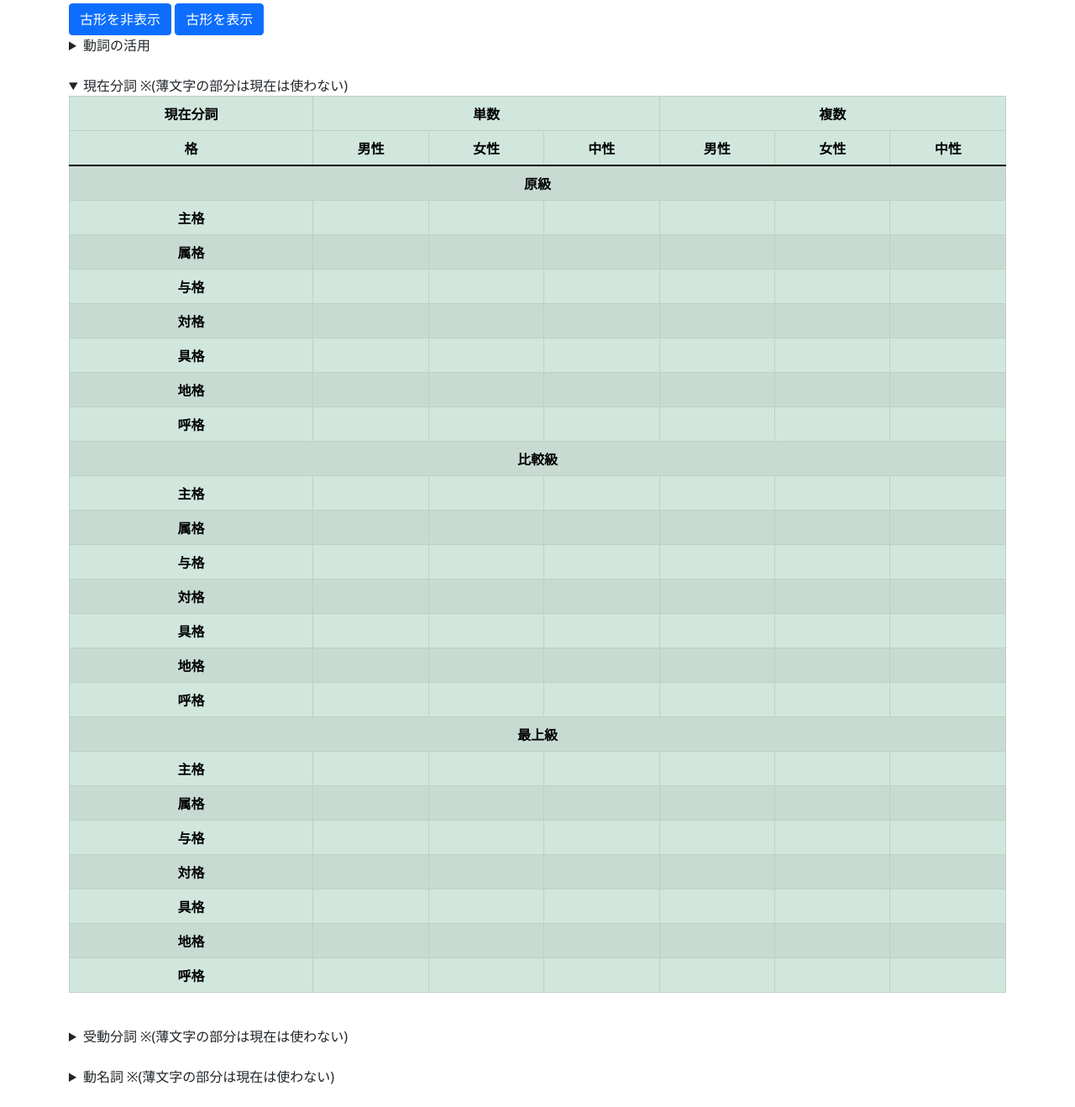
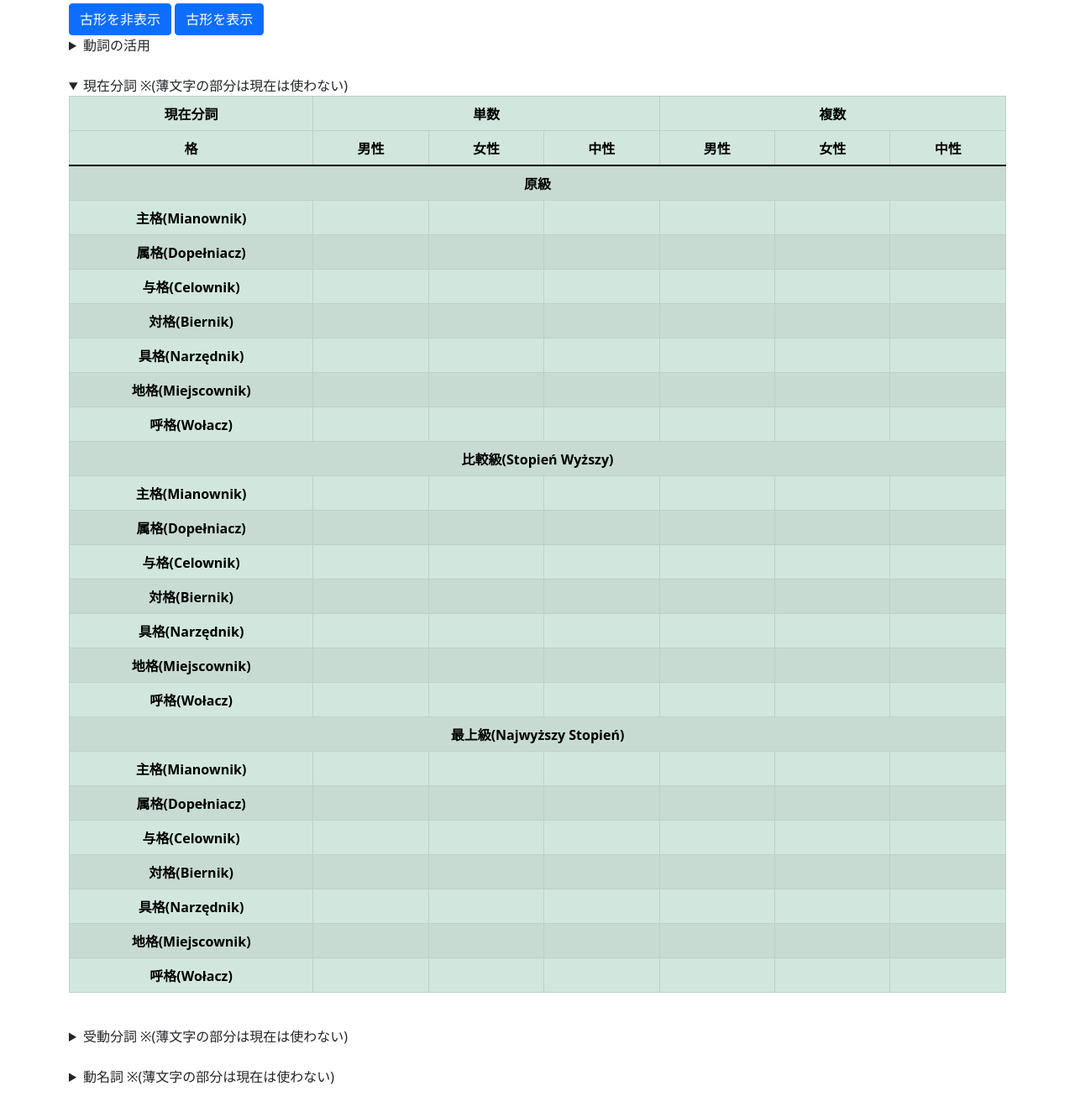
Before and after one commit to Anarcho-Hacktivist-JP/indoeuropean_dictionary, a PHP site: page /polish/dictionary_polish_verb.php in a window 1280 px wide, after a click on "現在分詞 ※(薄文字の部分は現在は使わない)". Shown: the part 918-2236 px from the top of the page at 84% size. Run offline with PHP 8.4, Linux system fonts and the light colour scheme; data that the repository does not hold is empty; some libraries are stand-ins or nearby versions.

Commit message:
本日分の修正

```diff
--- a/html/language_class/IndoEuropean_noun_class.php
+++ b/html/language_class/IndoEuropean_noun_class.php
@@ -3493,7 +3493,9 @@ class Polish_Noun extends Noun_Common_IE{
 		}
 
 		// 連音処理
-		$noun = Polish_Common::polish_sandhi($noun);
+		if($case_suffix == ""){
+			$noun = Polish_Common::polish_sandhi($noun);
+		}
 
 		// 結果を返す
 		return $noun;
--- a/html/language_class/Polish_Common.php
+++ b/html/language_class/Polish_Common.php
@@ -585,30 +585,59 @@ class Polish_Common extends Common_IE{
 		// 表を返す。
 		return '
 			<tr><th class="text-center" scope="row" colspan="10">原級</th></tr>
-			<tr><th class="text-center" scope="row">主格</th><td></td><td></td><td></td><td class="table-archaic"></td><td class="table-archaic"></td><td class="table-archaic"></td><td></td><td></td><td></td></tr>
-			<tr><th class="text-center" scope="row">属格</th><td></td><td></td><td></td><td class="table-archaic"></td><td class="table-archaic"></td><td class="table-archaic"></td><td></td><td></td><td></td></tr>
-			<tr><th class="text-center" scope="row">与格</th><td></td><td></td><td></td><td class="table-archaic"></td><td class="table-archaic"></td><td class="table-archaic"></td><td></td><td></td><td></td></tr>
-			<tr><th class="text-center" scope="row">対格</th><td></td><td></td><td></td><td class="table-archaic"></td><td class="table-archaic"></td><td class="table-archaic"></td><td></td><td></td><td></td></tr>
-			<tr><th class="text-center" scope="row">具格</th><td></td><td></td><td></td><td class="table-archaic"></td><td class="table-archaic"></td><td class="table-archaic"></td><td></td><td></td><td></td></tr>
-			<tr><th class="text-center" scope="row">地格</th><td></td><td></td><td></td><td class="table-archaic"></td><td class="table-archaic"></td><td class="table-archaic"></td><td></td><td></td><td></td></tr>
-			<tr><th class="text-center" scope="row">呼格</th><td></td><td></td><td></td><td class="table-archaic"></td><td class="table-archaic"></td><td class="table-archaic"></td><td></td><td></td><td></td></tr>
-			<tr><th class="text-center" scope="row" colspan="10">比較級</th></tr>
-			<tr><th class="text-center" scope="row">主格</th><td></td><td></td><td></td><td class="table-archaic"></td><td class="table-archaic"></td><td class="table-archaic"></td><td></td><td></td><td></td></tr>
-			<tr><th class="text-center" scope="row">属格</th><td></td><td></td><td></td><td class="table-archaic"></td><td class="table-archaic"></td><td class="table-archaic"></td><td></td><td></td><td></td></tr>
-			<tr><th class="text-center" scope="row">与格</th><td></td><td></td><td></td><td class="table-archaic"></td><td class="table-archaic"></td><td class="table-archaic"></td><td></td><td></td><td></td></tr>
-			<tr><th class="text-center" scope="row">対格</th><td></td><td></td><td></td><td class="table-archaic"></td><td class="table-archaic"></td><td class="table-archaic"></td><td></td><td></td><td></td></tr>
-			<tr><th class="text-center" scope="row">具格</th><td></td><td></td><td></td><td class="table-archaic"></td><td class="table-archaic"></td><td class="table-archaic"></td><td></td><td></td><td></td></tr>
-			<tr><th class="text-center" scope="row">地格</th><td></td><td></td><td></td><td class="table-archaic"></td><td class="table-archaic"></td><td class="table-archaic"></td><td></td><td></td><td></td></tr>
-			<tr><th class="text-center" scope="row">呼格</th><td></td><td></td><td></td><td class="table-archaic"></td><td class="table-archaic"></td><td class="table-archaic"></td><td></td><td></td><td></td></tr>
-			<tr><th class="text-center" scope="row" colspan="10">最上級</th></tr>
-			<tr><th class="text-center" scope="row">主格</th><td></td><td></td><td></td><td class="table-archaic"></td><td class="table-archaic"></td><td class="table-archaic"></td><td></td><td></td><td></td></tr>
-			<tr><th class="text-center" scope="row">属格</th><td></td><td></td><td></td><td class="table-archaic"></td><td class="table-archaic"></td><td class="table-archaic"></td><td></td><td></td><td></td></tr>
-			<tr><th class="text-center" scope="row">与格</th><td></td><td></td><td></td><td class="table-archaic"></td><td class="table-archaic"></td><td class="table-archaic"></td><td></td><td></td><td></td></tr>
-			<tr><th class="text-center" scope="row">対格</th><td></td><td></td><td></td><td class="table-archaic"></td><td class="table-archaic"></td><td class="table-archaic"></td><td></td><td></td><td></td></tr>
-			<tr><th class="text-center" scope="row">具格</th><td></td><td></td><td></td><td class="table-archaic"></td><td class="table-archaic"></td><td class="table-archaic"></td><td></td><td></td><td></td></tr>
-			<tr><th class="text-center" scope="row">地格</th><td></td><td></td><td></td><td class="table-archaic"></td><td class="table-archaic"></td><td class="table-archaic"></td><td></td><td></td><td></td></tr>
-			<tr><th class="text-center" scope="row">呼格</th><td></td><td></td><td></td><td class="table-archaic"></td><td class="table-archaic"></td><td class="table-archaic"></td><td></td><td></td><td></td></tr>
+			<tr><th class="text-center" scope="row">主格(Mianownik)</th><td></td><td></td><td></td><td class="table-archaic"></td><td class="table-archaic"></td><td class="table-archaic"></td><td></td><td></td><td></td></tr>
+			<tr><th class="text-center" scope="row">属格(Dopełniacz)</th><td></td><td></td><td></td><td class="table-archaic"></td><td class="table-archaic"></td><td class="table-archaic"></td><td></td><td></td><td></td></tr>
+			<tr><th class="text-center" scope="row">与格(Celownik)</th><td></td><td></td><td></td><td class="table-archaic"></td><td class="table-archaic"></td><td class="table-archaic"></td><td></td><td></td><td></td></tr>
+			<tr><th class="text-center" scope="row">対格(Biernik)</th><td></td><td></td><td></td><td class="table-archaic"></td><td class="table-archaic"></td><td class="table-archaic"></td><td></td><td></td><td></td></tr>
+			<tr><th class="text-center" scope="row">具格(Narzędnik)</th><td></td><td></td><td></td><td class="table-archaic"></td><td class="table-archaic"></td><td class="table-archaic"></td><td></td><td></td><td></td></tr>
+			<tr><th class="text-center" scope="row">地格(Miejscownik)</th><td></td><td></td><td></td><td class="table-archaic"></td><td class="table-archaic"></td><td class="table-archaic"></td><td></td><td></td><td></td></tr>
+			<tr><th class="text-center" scope="row">呼格(Wołacz)</th><td></td><td></td><td></td><td class="table-archaic"></td><td class="table-archaic"></td><td class="table-archaic"></td><td></td><td></td><td></td></tr>
+			<tr><th class="text-center" scope="row" colspan="10">比較級(Stopień Wyższy)</th></tr>
+			<tr><th class="text-center" scope="row">主格(Mianownik)</th><td></td><td></td><td></td><td class="table-archaic"></td><td class="table-archaic"></td><td class="table-archaic"></td><td></td><td></td><td></td></tr>
+			<tr><th class="text-center" scope="row">属格(Dopełniacz)</th><td></td><td></td><td></td><td class="table-archaic"></td><td class="table-archaic"></td><td class="table-archaic"></td><td></td><td></td><td></td></tr>
+			<tr><th class="text-center" scope="row">与格(Celownik)</th><td></td><td></td><td></td><td class="table-archaic"></td><td class="table-archaic"></td><td class="table-archaic"></td><td></td><td></td><td></td></tr>
+			<tr><th class="text-center" scope="row">対格(Biernik)</th><td></td><td></td><td></td><td class="table-archaic"></td><td class="table-archaic"></td><td class="table-archaic"></td><td></td><td></td><td></td></tr>
+			<tr><th class="text-center" scope="row">具格(Narzędnik)</th><td></td><td></td><td></td><td class="table-archaic"></td><td class="table-archaic"></td><td class="table-archaic"></td><td></td><td></td><td></td></tr>
+			<tr><th class="text-center" scope="row">地格(Miejscownik)</th><td></td><td></td><td></td><td class="table-archaic"></td><td class="table-archaic"></td><td class="table-archaic"></td><td></td><td></td><td></td></tr>
+			<tr><th class="text-center" scope="row">呼格(Wołacz)</th><td></td><td></td><td></td><td class="table-archaic"></td><td class="table-archaic"></td><td class="table-archaic"></td><td></td><td></td><td></td></tr>
+			<tr><th class="text-center" scope="row" colspan="10">最上級(Najwyższy Stopień)</th></tr>
+			<tr><th class="text-center" scope="row">主格(Mianownik)</th><td></td><td></td><td></td><td class="table-archaic"></td><td class="table-archaic"></td><td class="table-archaic"></td><td></td><td></td><td></td></tr>
+			<tr><th class="text-center" scope="row">属格(Dopełniacz)</th><td></td><td></td><td></td><td class="table-archaic"></td><td class="table-archaic"></td><td class="table-archaic"></td><td></td><td></td><td></td></tr>
+			<tr><th class="text-center" scope="row">与格(Celownik)</th><td></td><td></td><td></td><td class="table-archaic"></td><td class="table-archaic"></td><td class="table-archaic"></td><td></td><td></td><td></td></tr>
+			<tr><th class="text-center" scope="row">対格(Biernik)</th><td></td><td></td><td></td><td class="table-archaic"></td><td class="table-archaic"></td><td class="table-archaic"></td><td></td><td></td><td></td></tr>
+			<tr><th class="text-center" scope="row">具格(Narzędnik)</th><td></td><td></td><td></td><td class="table-archaic"></td><td class="table-archaic"></td><td class="table-archaic"></td><td></td><td></td><td></td></tr>
+			<tr><th class="text-center" scope="row">地格(Miejscownik)</th><td></td><td></td><td></td><td class="table-archaic"></td><td class="table-archaic"></td><td class="table-archaic"></td><td></td><td></td><td></td></tr>
+			<tr><th class="text-center" scope="row">呼格(Wołacz)</th><td></td><td></td><td></td><td class="table-archaic"></td><td class="table-archaic"></td><td class="table-archaic"></td><td></td><td></td><td></td></tr>
 			';
+	}
+
+	// 名詞の活用表(タイトル)を作る。
+	public static function make_noun_column_chart(){
+		// タイトルを入れて表を返す。
+		return '
+		<thead>
+			<tr><th scope="row" class="text-center" style="width:10%">格</th>
+		  		<th scope="col" class="text-center" style="width:30%">単数</th>
+		  		<th scope="col" class="table-archaic text-center" style="width:30%">双数</th>
+		  		<th scope="col" class="text-center" style="width:30%">複数</th>
+			</tr>
+	  	</thead>';
+	}
+
+	// 名詞の活用表を作る。
+	public static function make_noun_chart(){
+
+		// 表を返す。
+		return '
+		<tbody>
+			<tr><th class="text-center" scope="row">主格(Mianownik)</th><td></td><td class="table-archaic"></td><td></td></tr>
+			<tr><th class="text-center" scope="row">属格(Dopełniacz)</th><td></td><td class="table-archaic"></td><td></td></tr>
+			<tr><th class="text-center" scope="row">与格(Celownik)</th><td></td><td class="table-archaic"></td><td></td></tr>
+			<tr><th class="text-center" scope="row">対格(Biernik)</th><td></td><td class="table-archaic"></td><td></td></tr>
+			<tr><th class="text-center" scope="row">具格(Narzędnik)</th><td></td><td class="table-archaic"></td><td></td></tr>
+			<tr><th class="text-center" scope="row">地格(Miejscownik)</th><td></td><td class="table-archaic"></td><td></td></tr>
+			<tr><th class="text-center" scope="row">呼格(Wołacz)</th><td></td><td class="table-archaic"></td><td></td></tr>
+	  	</tbody>';
 	}
 
 	// 特殊文字入力ボタンを配置する。
@@ -753,31 +782,31 @@ class Polish_Common extends Common_IE{
 		<section class="row">
 		  <div class="col-md-3">
 			<input type="radio" name="case" class="btn-check" id="btn-nom" autocomplete="off" value="'.Commons::NOMINATIVE.'">
-			<label class="btn btn-primary w-100 mb-3 fs-3" for="btn-nom">主格</label>
+			<label class="btn btn-primary w-100 mb-3 fs-3" for="btn-nom">主格('.Commons::NOMINATIVE.')</label>
 		  </div>
 		  <div class="col-md-3">
 			<input type="radio" name="case" class="btn-check" id="btn-gen" autocomplete="off" value="'.Commons::GENETIVE.'">
-			<label class="btn btn-primary w-100 mb-3 fs-3" for="btn-gen">属格</label>
+			<label class="btn btn-primary w-100 mb-3 fs-3" for="btn-gen">属格('.Commons::GENETIVE.')</label>
 		  </div>
 		  <div class="col-md-3">
 			<input type="radio" name="case" class="btn-check" id="btn-dat" autocomplete="off" value="'.Commons::DATIVE.'">
-			<label class="btn btn-primary w-100 mb-3 fs-3" for="btn-dat">与格</label>
+			<label class="btn btn-primary w-100 mb-3 fs-3" for="btn-dat">与格('.Commons::DATIVE.')</label>
 		  </div>
 		  <div class="col-md-3">
 			<input type="radio" name="case" class="btn-check" id="btn-acc" autocomplete="off" value="'.Commons::ACCUSATIVE.'">
-			<label class="btn btn-primary w-100 mb-3 fs-3" for="btn-acc">対格</label>
+			<label class="btn btn-primary w-100 mb-3 fs-3" for="btn-acc">対格('.Commons::ACCUSATIVE.')</label>
 		  </div>
 		  <div class="col-md-3">
 			<input type="radio" name="case" class="btn-check" id="btn-ins" autocomplete="off" value="'.Commons::INSTRUMENTAL.'">
-			<label class="btn btn-primary w-100 mb-3 fs-3" for="btn-ins">具格</label>
+			<label class="btn btn-primary w-100 mb-3 fs-3" for="btn-ins">具格('.Commons::INSTRUMENTAL.')</label>
 		  </div>
 		  <div class="col-md-3">
 			<input type="radio" name="case" class="btn-check" id="btn-loc" autocomplete="off" value="'.Commons::LOCATIVE.'">
-			<label class="btn btn-primary w-100 mb-3 fs-3" for="btn-loc">地格</label>
+			<label class="btn btn-primary w-100 mb-3 fs-3" for="btn-loc">地格('.Commons::LOCATIVE.')</label>
 		  </div>
 		  <div class="col-md-3">
 			<input type="radio" name="case" class="btn-check" id="btn-voc" autocomplete="off" value="'.Commons::VOCATIVE.'">
-			<label class="btn btn-primary w-100 mb-3 fs-3" for="btn-voc">呼格</label>
+			<label class="btn btn-primary w-100 mb-3 fs-3" for="btn-voc">呼格('.Commons::VOCATIVE.')</label>
 		  </div>';
 
 		// 全ての選択肢を入れる場合は、ボタンを追加
--- a/html/polish/dictionary_polish_verb.php
+++ b/html/polish/dictionary_polish_verb.php
@@ -317,22 +317,8 @@ if($input_verb != "" && $janome_result[0][1] == "名詞" && count($janome_result
       <details>
         <summary>動名詞 ※(薄文字の部分は現在は使わない)</summary>
         <table class="table table-success table-bordered table-striped table-hover text-nowrap" id="verbal-noun-table">
-          <thead>
-            <tr><th scope="row" style="width:10%">格</th>
-              <th scope="col" class="text-center" style="width:30%">単数</th>
-              <th scope="col" class="table-archaic text-center" style="width:30%">双数</th>
-              <th scope="col" class="text-center" style="width:30%">複数</th>
-            </tr>
-          </thead>
-            <tbody>
-              <tr><th class="text-center" scope="row">主格</th><td></td><td class="table-archaic"></td><td></td></tr>
-              <tr><th class="text-center" scope="row">属格</th><td></td><td class="table-archaic"></td><td></td></tr>
-              <tr><th class="text-center" scope="row">与格</th><td></td><td class="table-archaic"></td><td></td></tr>
-              <tr><th class="text-center" scope="row">対格</th><td></td><td class="table-archaic"></td><td></td></tr>
-              <tr><th class="text-center" scope="row">具格</th><td></td><td class="table-archaic"></td><td></td></tr>
-              <tr><th class="text-center" scope="row">地格</th><td></td><td class="table-archaic"></td><td></td></tr>
-              <tr><th class="text-center" scope="row">呼格</th><td></td><td class="table-archaic"></td><td></td></tr>
-            </tbody>
+          <?php echo Polish_Common::make_noun_column_chart(); ?>
+          <?php echo Polish_Common::make_noun_chart(); ?>
         </table>
       </details><br>
     </div>
--- a/html/polish/practice_polish_adjective.php
+++ b/html/polish/practice_polish_adjective.php
@@ -61,7 +61,7 @@ $question_data = $adjective_polish->get_form_by_number_case_gender_grade($case,
       <div class="input-group mb-3">
         <input type="text" class="form-control" aria-describedby="basic-addon2" id="input-answer" placeholder="答えを入れる">
         <div class="input-group-append">
-          <button class="btn btn-outline-secondary" type="button" id="button-answer">Button</button>
+          <button class="btn btn-outline-secondary" type="button" id="button-answer">答え合わせ</button>
         </div>
       </div>
       <?php echo Polish_Common::input_special_button(); ?>
--- a/html/polish/practice_polish_adjective2.php
+++ b/html/polish/practice_polish_adjective2.php
@@ -60,7 +60,7 @@ $question_data = $adjective_polish->get_form_by_number_case_gender_grade($case,
         <?php echo Polish_Common::number_selection_button(); ?>
         <?php echo Polish_Common::case_selection_button(); ?>
         <div class="input-group-append">
-          <button class="btn btn-outline-secondary" type="button" id="button-answer">Button</button>
+          <button class="btn btn-outline-secondary" type="button" id="button-answer">答え合わせ</button>
         </div>
       </div>
     </div>
--- a/html/polish/practice_polish_noun.php
+++ b/html/polish/practice_polish_noun.php
@@ -62,7 +62,7 @@ $question_data = $latin_noun->get_form_by_number_case($case, $number);
       <div class="input-group mb-3">
         <input type="text" class="form-control" aria-describedby="basic-addon2" id="input-answer" placeholder="答えを入れる">
         <div class="input-group-append">
-          <button class="btn btn-outline-secondary" type="button" id="button-answer">Button</button>
+          <button class="btn btn-outline-secondary" type="button" id="button-answer">答え合わせ</button>
         </div>
       </div>
       <?php echo Polish_Common::input_special_button(); ?>
--- a/html/polish/practice_polish_noun2.php
+++ b/html/polish/practice_polish_noun2.php
@@ -61,7 +61,7 @@ $question_data = $latin_noun->get_form_by_number_case($case, $number);
         <?php echo Polish_Common::number_selection_button(); ?>
         <?php echo Polish_Common::case_selection_button(); ?>
         <div class="input-group-append">
-          <button class="btn btn-outline-secondary" type="button" id="button-answer">Button</button>
+          <button class="btn btn-outline-secondary" type="button" id="button-answer">答え合わせ</button>
         </div>
       </div>
     </div>
--- a/html/polish/practice_polish_verb.php
+++ b/html/polish/practice_polish_verb.php
@@ -60,7 +60,7 @@ $question_data = $polish_verb->get_conjugation_form_by_each_condition($person, $
       <div class="input-group mb-3">
         <input type="text" class="form-control" aria-describedby="basic-addon2" id="input-answer" placeholder="答えを入れる">
         <div class="input-group-append">
-          <button class="btn btn-outline-secondary" type="button" id="button-answer">Button</button>
+          <button class="btn btn-outline-secondary" type="button" id="button-answer">答え合わせ</button>
         </div>
       </div>
       <?php echo Polish_Common::input_special_button(); ?>
```
Also changed, not shown: html/polish/dictionary_polish_noun.php (+2 -16 lines), 起動方法・参考サイト/DB/noun_polish.csv, 6 other files.
